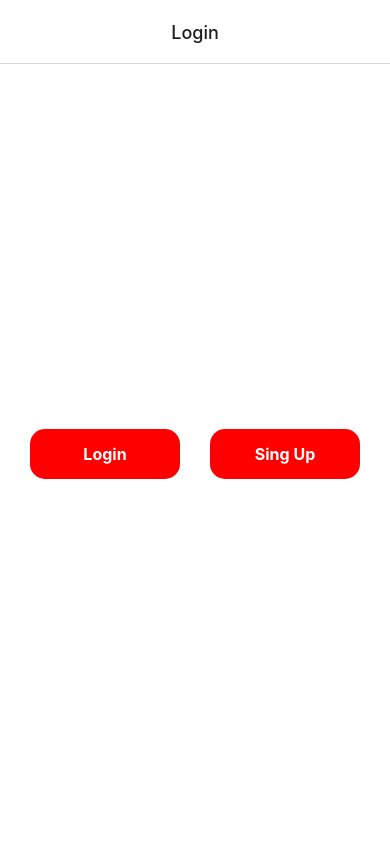
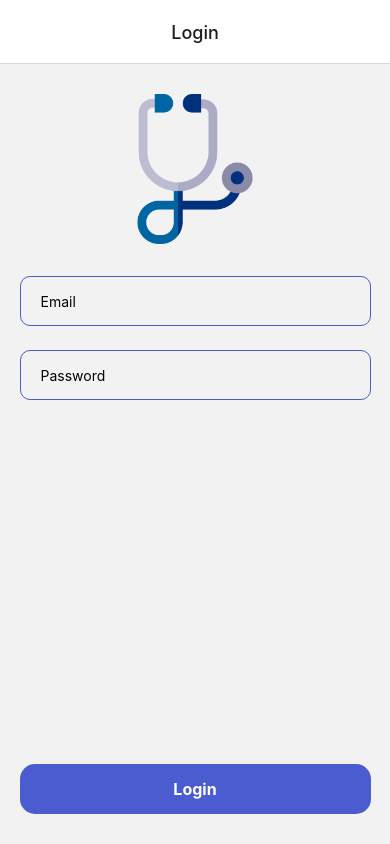
Before and after one commit to MohamedAlabasy/Learn-React-Native-ITI, a React Native app: screen /Login in a window 390 px wide. Built offline with nearby package versions, Linux system fonts and the light colour scheme.

Commit message:
add login screen

```diff
--- a/Screens/Login.js
+++ b/Screens/Login.js
@@ -1,52 +1,91 @@
 import React from 'react';
-import { View, Text, StyleSheet, TouchableOpacity } from 'react-native'
+import { View, Text, StyleSheet, TouchableOpacity, TextInput, Image, ScrollView } from 'react-native'
 
-export default class Login extends React.Component {
-    render() {
+export default function Login() {
+    const [email, onChangeEmail] = React.useState(null);
+    const [password, onChangePassword] = React.useState(null);
+
+
     return (
         <View style={style.container}>
-                <View>
+            <View style={style.inputContainer}>
 
+                <Image
+                    style={style.image}
+                    source={require('../assets/mainImage.png')}
+                />
+                <TextInput
+                    style={style.input}
+                    value={email}
+                    onChangeText={onChangeEmail}
+                    placeholder="Email"
+                    keyboardType="email-address"
+                />
+                <TextInput
+                    style={style.input}
+                    onChangeText={onChangePassword}
+                    value={password}
+                    placeholder="Password"
+                    secureTextEntry={true}
+                />
             </View>
             <View style={style.btnContainer}>
                 <TouchableOpacity
                     onPress={() => {
-                            this.props.navigation.navigate("SignUp");
+                        // props.navigation.replace("Home");
                     }}
                     style={style.btn}
                 >
                     <Text style={style.text}>Login</Text>
                 </TouchableOpacity>
-                    <TouchableOpacity
-                        onPress={() => {
-                            this.props.navigation.navigate("Login");
-                        }}
+
+                {/* <TouchableOpacity
+                    // onPress={() => {
+                        //     this.props.navigation.navigate("SingUp");
+                        // }}
                         style={style.btn}
                         >
                         <Text style={style.text}>Sing Up</Text>
-                    </TouchableOpacity>
+                    </TouchableOpacity> */}
             </View>
         </View>
     )
 }
-}
+
 
 const style = StyleSheet.create({
     container: {
-        flex: 1,
+        height: '100%',
         alignItems: 'center',
-        justifyContent: 'center',
-        backgroundColor: '#fff'
+    },
+    input: {
+        width: '90%',
+        height: 50,
+        margin: 12,
+        borderWidth: 1,
+        padding: 10,
+        paddingStart: 20,
+        paddingEnd: 20,
+        borderRadius: 10,
+        borderColor: '#4a5cD0'
+
+    },
+    inputContainer: {
+        width: '100%',
+        alignItems: 'center',
+        paddingTop: 30,
     },
     btnContainer: {
-        flexDirection: 'row',
-        justifyContent: 'space-evenly',
         width: '100%',
+        alignItems: 'center',
+        position: 'absolute',
+        bottom: 0,
+        paddingBottom: 30,
     },
     btn: {
-        backgroundColor: 'red',
+        backgroundColor: '#4a5cD0',
         borderRadius: 15,
-        width: 150,
+        width: '90%',
         height: 50,
         justifyContent: 'center',
     },
@@ -55,5 +94,10 @@ const style = StyleSheet.create({
         fontWeight: 'bold',
         textAlign: 'center',
         color: '#fff'
+    },
+    image: {
+        width: 150,
+        height: 150,
+        marginBottom: 20
     }
 })
--- a/Screens/Splash.js
+++ b/Screens/Splash.js
@@ -18,7 +18,7 @@ export default class Splash extends React.Component {
                     style={style.splashIcon}
                     source={require('../assets/splash.png')}
                 />
-                <ActivityIndicator size="large" color="#0000ff" />
+                <ActivityIndicator size="large" color="#fff" style={{ marginTop: 30 }} />
                 {this.goToHomeScreen()}
             </View>
         )
@@ -31,7 +31,7 @@ const style = StyleSheet.create({
         flex: 1,
         alignItems: 'center',
         justifyContent: 'center',
-        backgroundColor: '#fff'
+        backgroundColor: '#4a5cD0'
     },
     splashIcon: {
         width: 250,
```
Also changed, not shown: Components/ButtonComponents.js (added, +32 -0 lines), assets/mainImage.png (added), assets/splash.png. Lines whose indentation alone changed are shown as unchanged.
